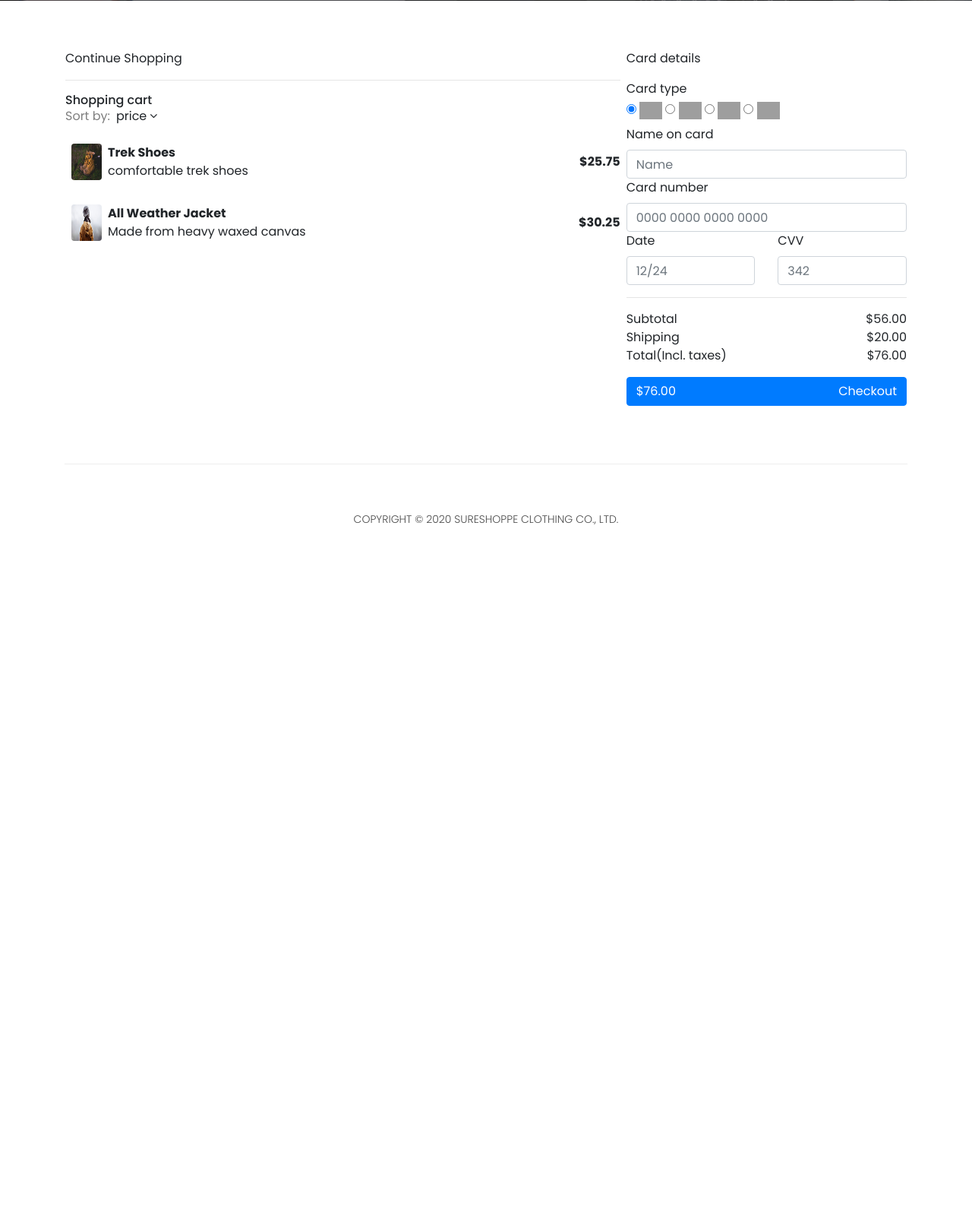
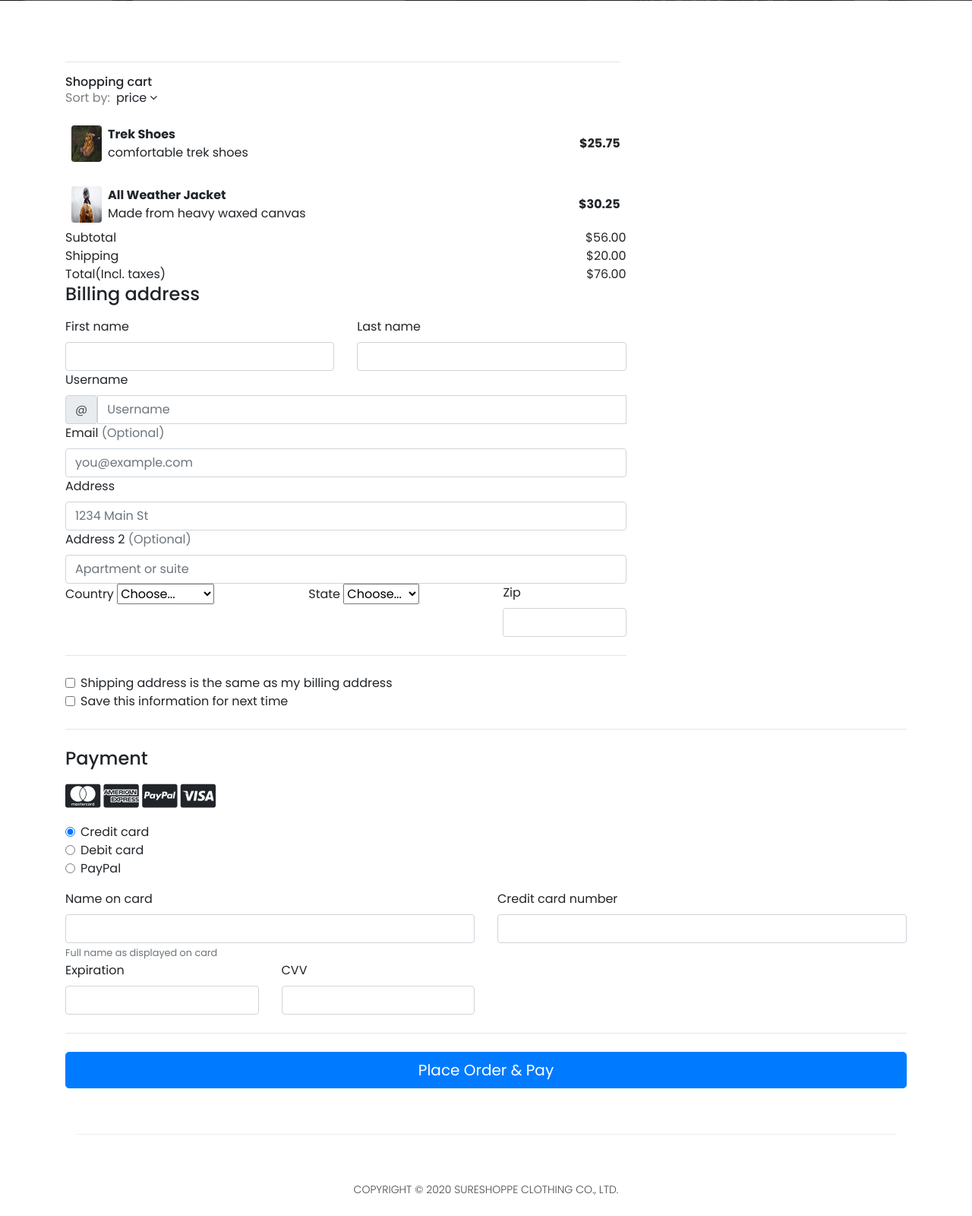
Before and after one commit to bhupeshgunda1/E-commerce_sureshoppe, a Flask app: page /cart in a window 1280 px wide. Shown: the part 387-1987 px from the top of the page at 76% size. Before the commit the page ends 1077 px from the top, so only its background shows below. Run offline with Flask 2, Linux system fonts and the light colour scheme; the visitor is signed in with stand-in values (Sample User, id 1); some libraries are stand-ins or nearby versions; grey boxes are pictures that could not be loaded.

Commit message:
changes in cart page

```diff
--- a/Project_Updated_UI/templates/cart.html
+++ b/Project_Updated_UI/templates/cart.html
@@ -18,7 +18,13 @@
     <link rel="stylesheet" href="static/custom.css">
     <link rel="icon" type="image/png" href="static/Logo.png"/>
     <script src="https://cdnjs.cloudflare.com/ajax/libs/jquery/3.2.1/jquery.min.js"> </script>
+      <link rel="stylesheet" href="https://cdnjs.cloudflare.com/ajax/libs/font-awesome/4.7.0/css/font-awesome.min.css">
   </head>
+  <style>
+      hr.style1{
+	border-top: 1px solid #8c8b8b;
+}
+  </style>
 
   <body>
     <!-- ***** Preloader Start ***** -->
@@ -96,7 +102,6 @@
     <div class="row no-gutters">
         <div class="col-md-8">
             <div class="product-details mr-2">
-                <div class="d-flex flex-row align-items-center"><href src="">Continue Shopping</href></div>
                 <hr>
                 <h6 class="mb-0">Shopping cart</h6>
                     <div class="d-flex flex-row align-items-center"><span class="text-black-50">Sort by:</span>
@@ -116,28 +121,170 @@
                     <div class="d-flex flex-row align-items-center"><span class="d-block ml-5 font-weight-bold">$30.25</span></div>
                 </div>
 
-        </div>
-        <div class="col-md-4">
-            <div class="payment-info">
-                <div class="d-flex justify-content-between align-items-center"><span>Card details</span></div><span class="type d-block mt-3 mb-1">Card type</span><label class="radio"> <input type="radio" name="card" value="payment" checked> <span><img width="30" src="https://img.icons8.com/color/48/000000/mastercard.png" /></span> </label>
-                <label class="radio"> <input type="radio" name="card" value="payment"> <span><img width="30" src="https://img.icons8.com/officel/48/000000/visa.png" /></span> </label>
-                <label class="radio"> <input type="radio" name="card" value="payment"> <span><img width="30" src="https://img.icons8.com/ultraviolet/48/000000/amex.png" /></span> </label>
-                <label class="radio"> <input type="radio" name="card" value="payment"> <span><img width="30" src="https://img.icons8.com/officel/48/000000/paypal.png" /></span> </label>
-                <div><label class="credit-card-label">Name on card</label><input type="text" class="form-control credit-inputs" placeholder="Name"></div>
-                <div><label class="credit-card-label">Card number</label><input type="text" class="form-control credit-inputs" placeholder="0000 0000 0000 0000"></div>
-                <div class="row">
-                    <div class="col-md-6"><label class="credit-card-label">Date</label><input type="text" class="form-control credit-inputs" placeholder="12/24"></div>
-                    <div class="col-md-6"><label class="credit-card-label">CVV</label><input type="text" class="form-control credit-inputs" placeholder="342"></div>
-                </div>
-                <hr class="line">
                 <div class="d-flex justify-content-between information"><span>Subtotal</span><span>$56.00</span></div>
                 <div class="d-flex justify-content-between information"><span>Shipping</span><span>$20.00</span></div>
-                <div class="d-flex justify-content-between information"><span>Total(Incl. taxes)</span><span>$76.00</span></div><button class="btn btn-primary btn-block d-flex justify-content-between mt-3" type="button"><span>$76.00</span><span>Checkout</span></button>
+            <div class="d-flex justify-content-between information"><span>Total(Incl. taxes)</span><span>$76.00</span></div>
+            <div class="d-flex justify-content-between information"><span></span><span></span></div>
+        </div>
+        <div class="col-md-7 col-lg-8">
+        <h4 class="mb-3">Billing address</h4>
+        <form class="needs-validation" novalidate>
+          <div class="row g-3">
+            <div class="col-sm-6">
+              <label for="firstName" class="form-label">First name</label>
+              <input type="text" class="form-control" id="firstName" placeholder="" value="" required>
+              <div class="invalid-feedback">
+                Valid first name is required.
+              </div>
             </div>
-        </div>
+
+            <div class="col-sm-6">
+              <label for="lastName" class="form-label">Last name</label>
+              <input type="text" class="form-control" id="lastName" placeholder="" value="" required>
+              <div class="invalid-feedback">
+                Valid last name is required.
+              </div>
+            </div>
+
+            <div class="col-12">
+              <label for="username" class="form-label">Username</label>
+              <div class="input-group has-validation">
+                <span class="input-group-text">@</span>
+                <input type="text" class="form-control" id="username" placeholder="Username" required>
+              <div class="invalid-feedback">
+                  Your username is required.
+                </div>
+              </div>
+            </div>
+
+            <div class="col-12">
+              <label for="email" class="form-label">Email <span class="text-muted">(Optional)</span></label>
+              <input type="email" class="form-control" id="email" placeholder="you@example.com">
+              <div class="invalid-feedback">
+                Please enter a valid email address for shipping updates.
+              </div>
+            </div>
+
+            <div class="col-12">
+              <label for="address" class="form-label">Address</label>
+              <input type="text" class="form-control" id="address" placeholder="1234 Main St" required>
+              <div class="invalid-feedback">
+                Please enter your shipping address.
+              </div>
+            </div>
+
+            <div class="col-12">
+              <label for="address2" class="form-label">Address 2 <span class="text-muted">(Optional)</span></label>
+              <input type="text" class="form-control" id="address2" placeholder="Apartment or suite">
+            </div>
+
+            <div class="col-md-5">
+              <label for="country" class="form-label">Country</label>
+              <select class="form-select" id="country" required>
+                <option value="">Choose...</option>
+                <option>United States</option>
+                  <option>Canada</option>
+              </select>
+              <div class="invalid-feedback">
+                Please select a valid country.
+              </div>
+            </div>
+
+            <div class="col-md-4">
+              <label for="state" class="form-label">State</label>
+              <select class="form-select" id="state" required>
+                <option value="">Choose...</option>
+                <option>California</option>
+                  <option>Ontario</option>
+              </select>
+              <div class="invalid-feedback">
+                Please provide a valid state.
+              </div>
+            </div>
+
+            <div class="col-md-3">
+              <label for="zip" class="form-label">Zip</label>
+              <input type="text" class="form-control" id="zip" placeholder="" required>
+              <div class="invalid-feedback">
+                Zip code required.
+              </div>
+            </div>
+          </div>
+
+          <hr class="my-4">
+
+          <div class="form-check">
+            <input type="checkbox" class="form-check-input" id="same-address">
+            <label class="form-check-label" for="same-address">Shipping address is the same as my billing address</label>
+          </div>
+
+          <div class="form-check">
+            <input type="checkbox" class="form-check-input" id="save-info">
+            <label class="form-check-label" for="save-info">Save this information for next time</label>
+          </div>
     </div>
 </div>
+        <hr class="my-4">
 
+          <h4 class="mb-3">Payment</h4>
+        <i class="fa fa-cc-mastercard" style="font-size:36px"></i>
+        <i class="fa fa-cc-amex" style="font-size:36px"></i>
+        <i class="fa fa-cc-paypal" style="font-size:36px"></i>
+        <i class="fa fa-cc-visa" style="font-size:36px"></i>
+
+          <div class="my-3">
+            <div class="form-check">
+              <input id="credit" name="paymentMethod" type="radio" class="form-check-input" checked required>
+              <label class="form-check-label" for="credit">Credit card</label>
+            </div>
+            <div class="form-check">
+              <input id="debit" name="paymentMethod" type="radio" class="form-check-input" required>
+              <label class="form-check-label" for="debit">Debit card</label>
+            </div>
+            <div class="form-check">
+              <input id="paypal" name="paymentMethod" type="radio" class="form-check-input" required>
+              <label class="form-check-label" for="paypal">PayPal</label>
+            </div>
+          </div>
+
+          <div class="row gy-3">
+            <div class="col-md-6">
+              <label for="cc-name" class="form-label">Name on card</label>
+              <input type="text" class="form-control" id="cc-name" placeholder="" required>
+              <small class="text-muted">Full name as displayed on card</small>
+              <div class="invalid-feedback">
+                Name on card is required
+              </div>
+            </div>
+
+            <div class="col-md-6">
+              <label for="cc-number" class="form-label">Credit card number</label>
+              <input type="text" class="form-control" id="cc-number" placeholder="" required>
+              <div class="invalid-feedback">
+                Credit card number is required
+              </div>
+            </div>
+
+            <div class="col-md-3">
+              <label for="cc-expiration" class="form-label">Expiration</label>
+              <input type="text" class="form-control" id="cc-expiration" placeholder="" required>
+              <div class="invalid-feedback">
+                Expiration date required
+              </div>
+            </div>
+
+            <div class="col-md-3">
+              <label for="cc-cvv" class="form-label">CVV</label>
+              <input type="text" class="form-control" id="cc-cvv" placeholder="" required>
+              <div class="invalid-feedback">
+                Security code required
+              </div>
+            </div>
+          </div>
+
+          <hr class="my-4">
+
+          <button class="w-100 btn btn-primary btn-lg" type="submit">Place Order & Pay</button>
 
     <footer>
       <div class="container">
```
